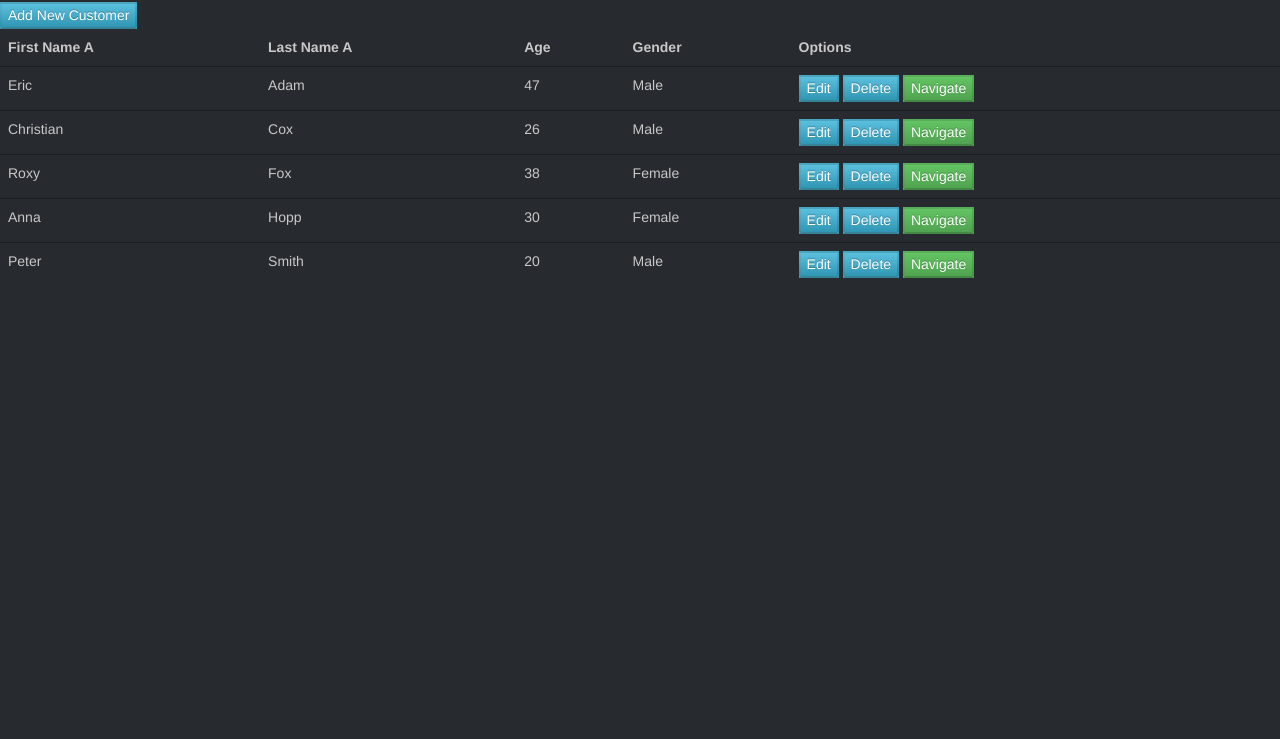
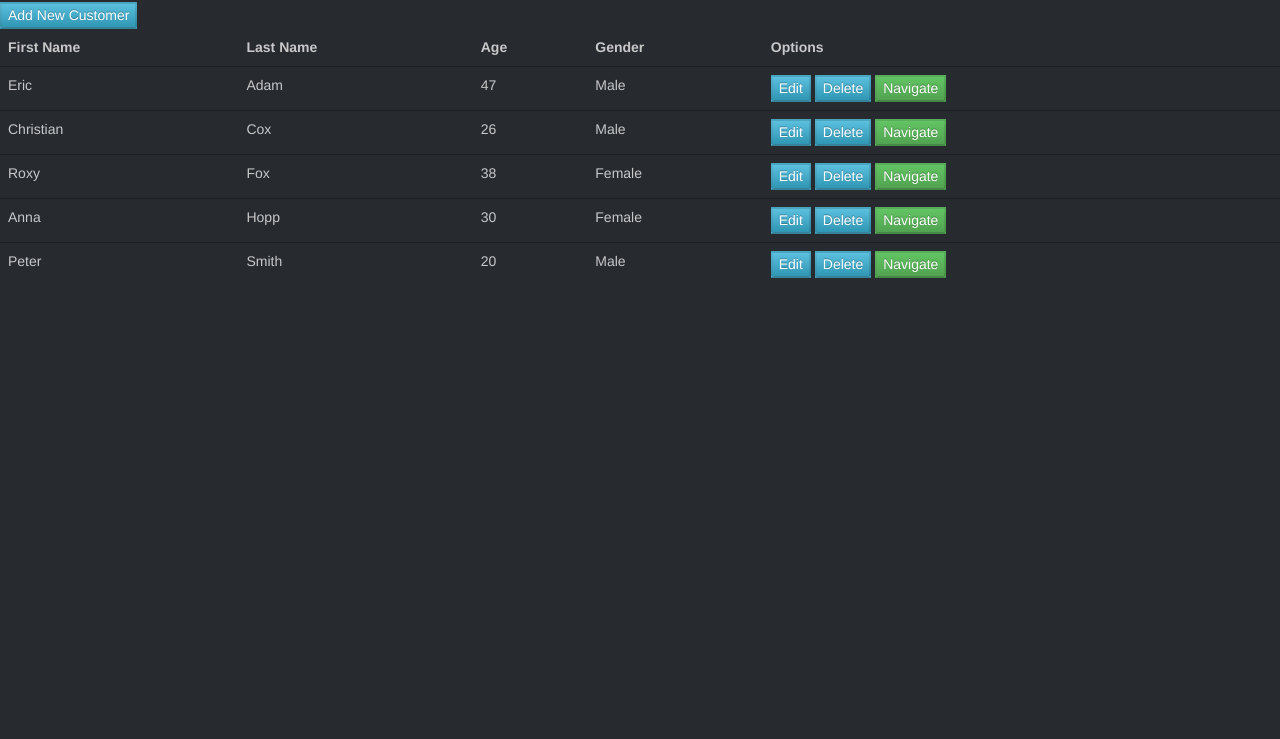
Before and after one commit to bharadwaj031/angular-customer-management, a website: page app/index.html at #!/overview in a window 1280 px wide. Shown: the part 61-800 px from the top of the page. Drawn offline with Linux system fonts and the light colour scheme.

Commit message:
Modified asc/desc expressions

```diff
--- a/app/templates/CustomerOverview.html
+++ b/app/templates/CustomerOverview.html
@@ -5,8 +5,8 @@
         <table class="table">
             <thead>
             <tr>
-                <th ng-click="customerOverview.sortOrder('firstName')">First Name {{customerOverview.selectedfilter.sortDescOrder?'D':'A'}}</th>
-                <th ng-click="customerOverview.sortOrder('lastName')">Last Name {{customerOverview.selectedfilter.sortDescOrder?'D':'A'}}</th>
+                <th ng-click="customerOverview.sortOrder('firstName')">First Name</th>
+                <th ng-click="customerOverview.sortOrder('lastName')">Last Name</th>
                 <th>Age</th>
                 <th>Gender</th>
                 <th>Options</th>
```
